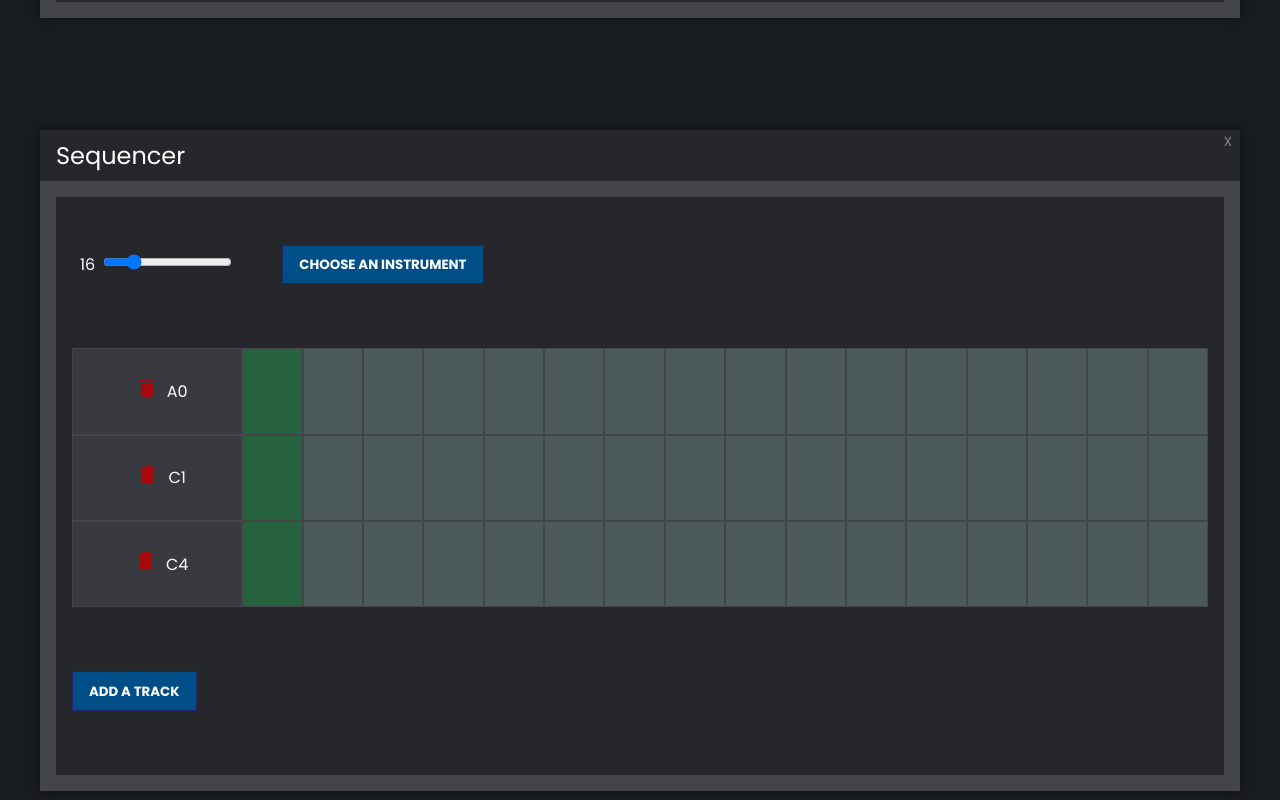
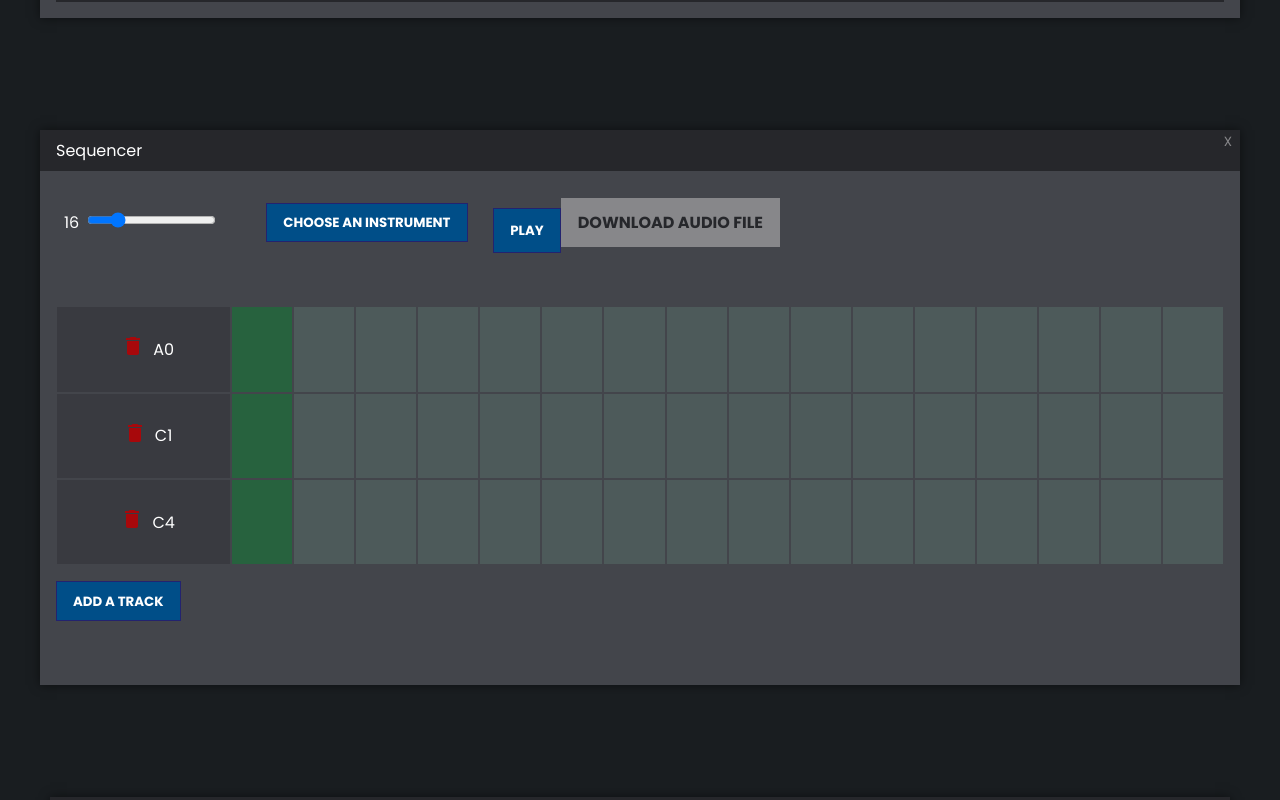
Before and after one commit to Procaillass/JamRacker, a React (Create React App) app: page / in a window 1280 px wide. Shown: the part 820-1620 px from the top of the page. Built offline with nearby package versions, Linux system fonts and the light colour scheme.

Commit message:
retablir play sur sequenceur

```diff
--- a/src/Components/StepSequencer/StepSequencer.jsx
+++ b/src/Components/StepSequencer/StepSequencer.jsx
@@ -179,17 +179,19 @@ function StepSequencer() {
     <div className="box sequencer">
 
       <div className="box__bar">
-        <div className="box__title"><h2>Sequencer</h2></div>
+        <div className="box__title">Sequencer</div>
         <button className="box__close" onClick={handleClose}>X</button>
       </div>
+
       <div className="box__content">
-        <div className="Roll">
         <div className="sequencer__controls">
           <div>
             <label>{steps}</label>
             <input className="box__stepsrange" type="range" min="4" max="64" step="4" ref={stepsFld} onChange={handleSteps} value={steps} />
           </div>
-            <Instrument />
+          <Instrument dataTracks={dataTracks} />
+          <Play dataTracks={dataTracks} instrument={dataInstrument} />
+
         </div>
         {tracks.map((track, trackIdx) => (
 
@@ -211,7 +213,7 @@ function StepSequencer() {
           </div>
         ))}
 
-          {<div className="sequencer__controls below">
+        {<div className="sequencer__controls">
           <select className="sequencer__addtrack" onChange={handleAddTrack}>
             <option value="">Add a track</option>
             {notesList.map((note, index) =>
@@ -221,7 +223,6 @@ function StepSequencer() {
           </select>
           {/* <button className="sequencer__play" onClick={handlePlaying}>{playing ? "stop" : "play"}</button> */}
         </div>}
-        </div>
 
       </div>
 
```
Lines whose indentation alone changed are shown as unchanged.
